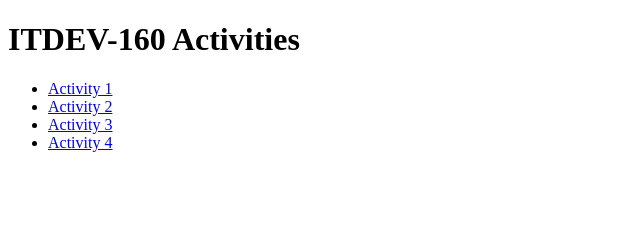
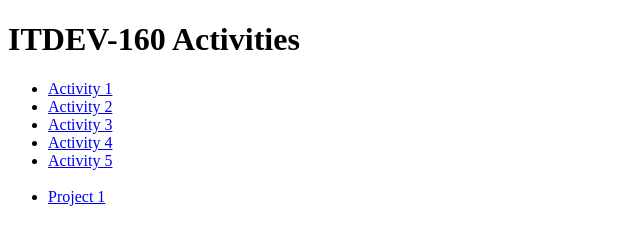
Before and after one commit to OLD-itdev160-sp2023/Will-Welter, a plain HTML site: page index.html in a window 1280 px wide. Shown: the whole page, without its empty margins (0-640 px from the left). Drawn offline with Linux system fonts and the light colour scheme.

Commit message:
Completed Activity 5

```diff
--- a/index.html
+++ b/index.html
@@ -12,6 +12,9 @@
     <li><a href="activity-2/index.html">Activity 2</a></li>
     <li><a href="activity-3/index.html">Activity 3</a></li>
     <li><a href="activity-4/index.html">Activity 4</a></li>
+    <li><a href="activity-5/index.html">Activity 5</a></li>
+    <br>
+    <li><a href="project-1/index.html">Project 1</a></li>
     </ul>
 
 </body>
```
